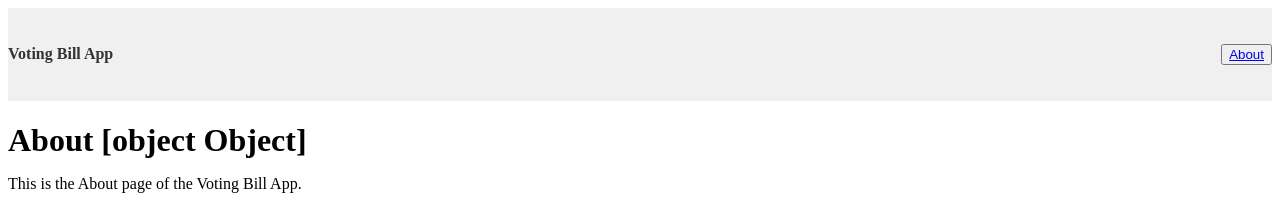
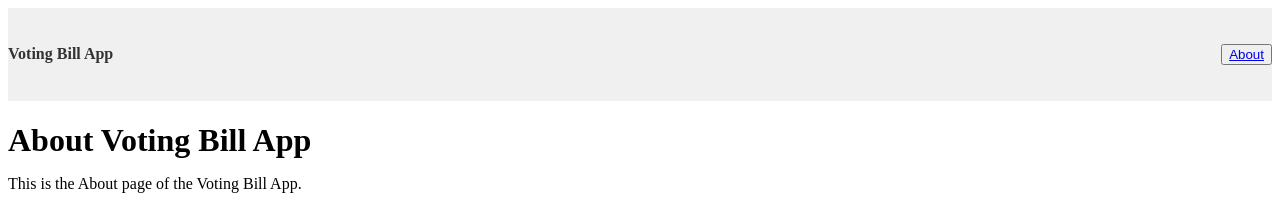
Before and after one commit to StefanSlaczka/USA-Bill-voting-app, a Svelte app: page /about in a window 1280 px wide. Shown: the top 209 px of the page. Built offline with nearby package versions, Linux system fonts and the light colour scheme.

Commit message:
fixed Error text needs to be fixed #11

```diff
--- a/src/Components/About.svelte
+++ b/src/Components/About.svelte
@@ -1,9 +1,6 @@
-<script>
-    export let name;
-  </script>
 
   <div>
-    <h1>About {{ name }}</h1>
+    <h1>About Voting Bill App</h1>
     <p>This is the About page of the Voting Bill App.</p>
     <p>You can add any additional information about your app here.</p>
   </div>
--- a/src/Components/Voting.svelte
+++ b/src/Components/Voting.svelte
@@ -55,8 +55,6 @@
           const newestVersion = textData.textVersions.reduce((prev, current) => (prev.date > current.date) ? prev : current);
           publicLawUrl = newestVersion ? newestVersion.formats.find(format => format.type === "Formatted XML").url : null;
         }
-      } else {
-        error = 'Text versions not found or empty';
       }
     } catch (error) {
       console.error('Error:', error);
```
